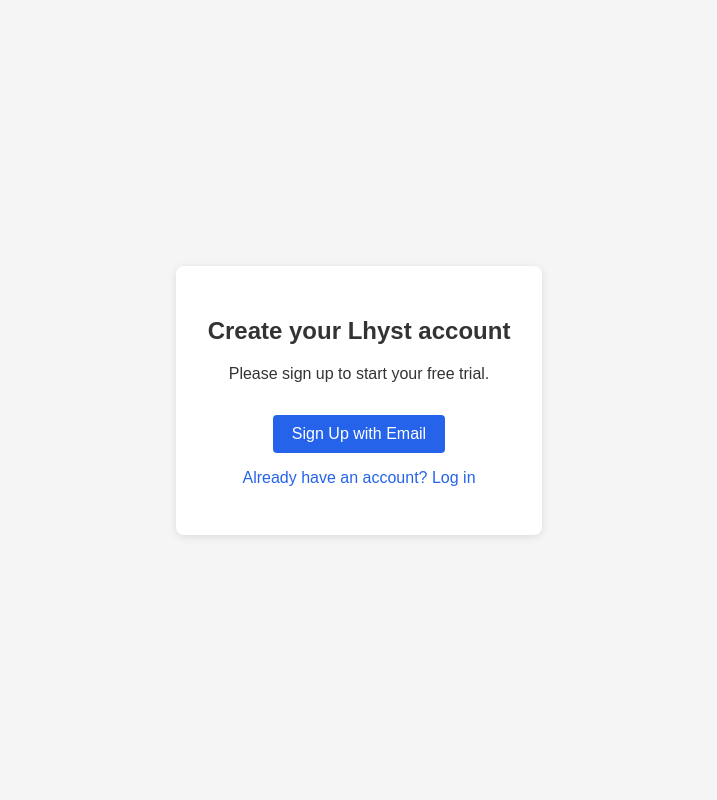
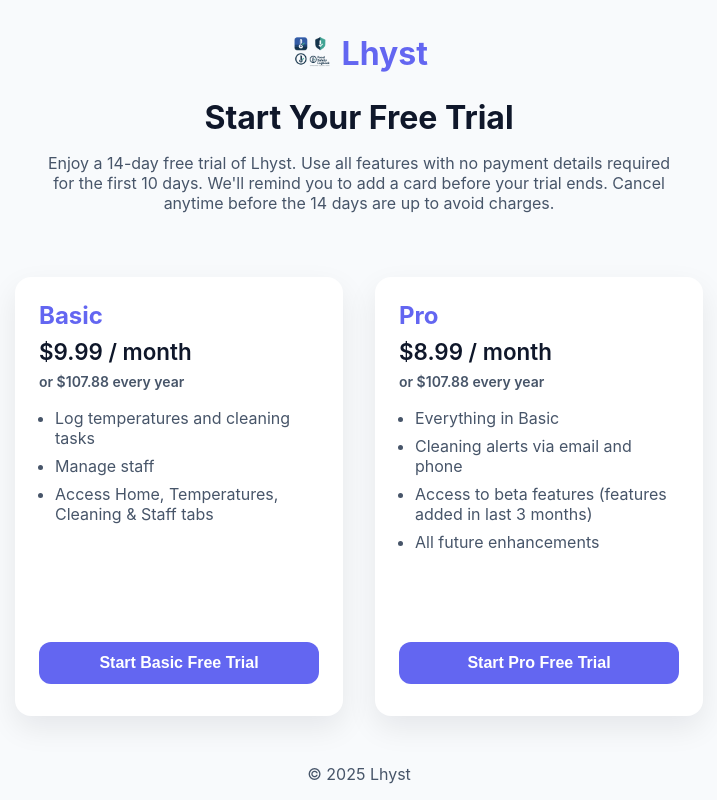
Before and after one commit to wildkard68/Lhyst, a plain HTML site: page signup.html in a window 1280 px wide. Shown: the whole page, without its empty margins (281-998 px from the left). Drawn offline with Linux system fonts and the light colour scheme.

Commit message:
Replace signup page with subscription design, update index.html & login.html redirects to signup.html, and update service worker cache to v28 including signup.html

```diff
--- a/signup.html
+++ b/signup.html
@@ -3,75 +3,196 @@
 <head>
   <meta charset="UTF-8">
   <meta name="viewport" content="width=device-width, initial-scale=1">
-  <title>Sign Up - Lhyst</title>
+  <title>Sign Up – Lhyst</title>
+  <!-- Use the same color variables as the main app -->
   <style>
+    :root{
+      color-scheme: light;
+      --bg: #f8fafc;
+      --surface: #ffffff;
+      --muted: #f3f4f6;
+      --line: #e5e7eb;
+      --text: #0f172a;
+      --subtle: #475569;
+      --brand: #6366F1; /* indigo-500 */
+      --brand-dark: #4338CA; /* indigo-700 */
+      --radius: 16px;
+      --radius-sm: 12px;
+      --shadow: 0 12px 30px rgba(2,6,23,.08);
+    }
     body {
-      font-family: sans-serif;
       margin: 0;
       padding: 0;
+      font-family: Inter, sans-serif;
+      background: var(--bg);
+      color: var(--text);
       display: flex;
+      flex-direction: column;
+      min-height: 100vh;
+    }
+    .hero {
+      padding: 2rem 1rem;
+      text-align: center;
+    }
+    .logo {
+      display: inline-flex;
+      align-items: center;
       justify-content: center;
-      align-items: center;
-      min-height: 100vh;
-      background: #f5f5f5;
-      color: #333;
+      margin-bottom: 1rem;
     }
-    .container {
-      text-align: center;
-      background: #fff;
-      padding: 2rem;
-      border-radius: 8px;
-      box-shadow: 0 2px 8px rgba(0,0,0,0.1);
+    .logo img {
+      width: 42px;
+      height: 42px;
+      margin-right: .6rem;
     }
-    .btn {
-      display: inline-block;
-      margin-top: 1rem;
-      padding: 0.6rem 1.2rem;
-      background-color: #2563eb;
-      color: #fff;
-      border: none;
-      border-radius: 4px;
-      cursor: pointer;
+    .logo span {
+      font-size: 2rem;
+      font-weight: 700;
+      color: var(--brand);
+    }
+    h1 {
+      margin: 0.5rem 0 1rem;
+      font-size: 2rem;
+      font-weight: 700;
+    }
+    .trial-note {
+      max-width: 640px;
+      margin: 0 auto;
+      color: var(--subtle);
       font-size: 1rem;
     }
-    .btn:hover {
-      background-color: #1d4ed8;
+    .plans {
+      display: flex;
+      flex-wrap: wrap;
+      justify-content: center;
+      gap: 2rem;
+      padding: 2rem 1rem;
+      flex: 1;
     }
-    a {
-      color: #2563eb;
-      text-decoration: none;
+    .plan {
+      background: var(--surface);
+      border-radius: var(--radius);
+      box-shadow: var(--shadow);
+      padding: 1.5rem 1.5rem 2rem;
+      width: 280px;
+      max-width: 90%;
+      display: flex;
+      flex-direction: column;
     }
-    a:hover {
-      text-decoration: underline;
+    .plan h3 {
+      margin-top: 0;
+      margin-bottom: .5rem;
+      font-size: 1.5rem;
+      color: var(--brand);
+    }
+    .plan .price {
+      margin: 0;
+      font-size: 1.4rem;
+      font-weight: 600;
+      color: var(--text);
+    }
+    .plan .price span {
+      font-size: .875rem;
+      color: var(--subtle);
+    }
+    .plan ul {
+      flex: 1;
+      margin: 1rem 0;
+      padding-left: 1rem;
+      color: var(--subtle);
+    }
+    .plan li {
+      margin-bottom: .5rem;
+    }
+    .plan button {
+      cursor: pointer;
+      border: none;
+      border-radius: var(--radius-sm);
+      padding: .75rem 1rem;
+      font-size: 1rem;
+      font-weight: 600;
+      background: var(--brand);
+      color: #fff;
+      transition: background .2s ease;
+    }
+    .plan button:hover {
+      background: var(--brand-dark);
+    }
+    footer {
+      text-align: center;
+      padding: 1rem;
+      color: var(--subtle);
     }
   </style>
 </head>
 <body>
-  <div class="container">
-    <h2>Create your Lhyst account</h2>
-    <p>Please sign up to start your free trial.</p>
-    <button class="btn" onclick="openSignUp()">Sign Up with Email</button>
-    <p style="margin-top: 1rem;">
-      <a href="login.html">Already have an account? Log in</a>
+  <div class="hero">
+    <div class="logo">
+      <img src="brand-logo.png" alt="Lhyst logo">
+      <span>Lhyst</span>
+    </div>
+    <h1>Start Your Free Trial</h1>
+    <p class="trial-note">
+      Enjoy a 14-day free trial of Lhyst. Use all features with no payment details required for the first 10 days. We'll remind you to add a card before your trial ends. Cancel anytime before the 14 days are up to avoid charges.
     </p>
   </div>
+  <div class="plans">
+    <div class="plan" id="basic-plan">
+      <h3>Basic</h3>
+      <p class="price">$9.99 / month<br><span>or $107.88 every year</span></p>
+      <ul>
+        <li>Log temperatures and cleaning tasks</li>
+        <li>Manage staff</li>
+        <li>Access Home, Temperatures, Cleaning & Staff tabs</li>
+      </ul>
+      <button onclick="startPlan('basic')">Start Basic Free Trial</button>
+    </div>
+    <div class="plan" id="pro-plan">
+      <h3>Pro</h3>
+      <p class="price">$8.99 / month<br><span>or $107.88 every year</span></p>
+      <ul>
+        <li>Everything in Basic</li>
+        <li>Cleaning alerts via email and phone</li>
+        <li>Access to beta features (features added in last 3 months)</li>
+        <li>All future enhancements</li>
+      </ul>
+      <button onclick="startPlan('pro')">Start Pro Free Trial</button>
+    </div>
+  </div>
+  <footer>
+    &copy; 2025 Lhyst
+  </footer>
   <script src="https://identity.netlify.com/v1/netlify-identity-widget.js"></script>
   <script>
-    function openSignUp() {
+    // When user selects a plan, open Netlify Identity signup and then create checkout session
+    function startPlan(plan) {
+      localStorage.setItem('selectedPlan', plan);
       if (window.netlifyIdentity) {
         netlifyIdentity.open('signup');
-        netlifyIdentity.on('login', function() {
-          // Redirect back to the home page after successful signup/login
-          window.location.href = '/';
-        });
+        // Ensure we only attach the handler once
+        function handleSignup(user) {
+          netlifyIdentity.off('signup', handleSignup);
+          // call Netlify Function to create Stripe checkout session
+          fetch('/.netlify/functions/create-checkout-session', {
+            method: 'POST',
+            headers: { 'Content-Type': 'application/json' },
+            body: JSON.stringify({ plan: plan })
+          })
+          .then(res => res.json())
+          .then(data => {
+            if (data && data.url) {
+              window.location.href = data.url;
+            } else {
+              console.error('No URL returned from checkout session', data);
+            }
+          })
+          .catch(err => console.error(err));
+        }
+        netlifyIdentity.on('signup', handleSignup);
       } else {
         alert('Netlify Identity is not available.');
       }
     }
-    // Automatically trigger signup when the page loads
-    document.addEventListener('DOMContentLoaded', function() {
-      openSignUp();
-    });
   </script>
 </body>
 </html>
--- a/sw.js
+++ b/sw.js
@@ -1,10 +1,12 @@
 // Service worker for Lhyst
-// Updated cache version to include subscribe.html so that the new subscription page is served offline.
+// Updated cache version to include signup.html and subscribe.html so that the new subscription pages are served offline. Bump cache version to force refresh.
 self.addEventListener('install', (e) => {
   e.waitUntil(
-    caches.open('lhyst-cache-v27').then((cache) =>
+    caches.open('lhyst-cache-v28').then((cache) =>
       cache.addAll([
         './index.html',
+        // cache both signup and subscribe pages for offline use
+        './signup.html',
         './subscribe.html',
         './manifest.webmanifest',
         './assets/icon-192.png',
```
Also changed, not shown: index.html (+1 -1 lines), login.html (+1 -1 lines).
